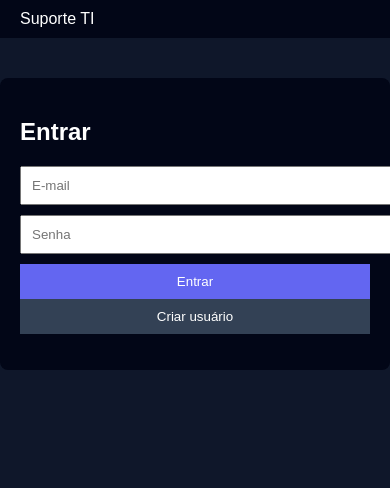
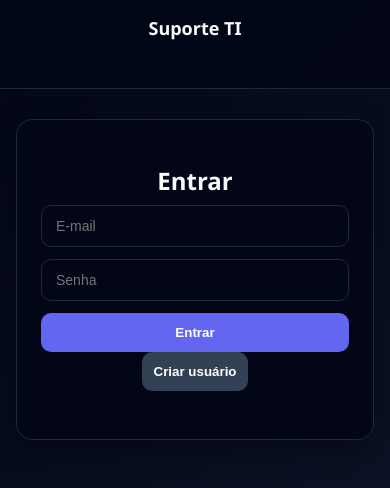
Before and after one commit to klebersanchezms/painel-suporte-ti, a plain HTML site: page index.html in a window 390 px wide. Drawn offline with Linux system fonts and the light colour scheme; files that its build step writes are made by us from their sources; no server answers; files whose address does not match are found by name.

Commit message:
Update styles.css
✔ Login centralizado
✔ Painel escuro moderno
✔ KPIs em cards
✔ Responsivo no celular
✔ Visual profissional de sistema corporativo

Basicamente um painel de TI de empresa real.

```diff
--- a/painel-suporte-ti/css/styles.css
+++ b/painel-suporte-ti/css/styles.css
@@ -1,54 +1,161 @@
-body {
-  font-family: Arial, sans-serif;
-  background: #0f172a;
-  color: white;
-  margin: 0;
+:root {
+  --bg: #0f172a;
+  --card: #020617;
+  --primary: #6366f1;
+  --secondary: #334155;
+  --text: #f8fafc;
+  --muted: #94a3b8;
+  --border: #1e293b;
 }
 
+* {
+  box-sizing: border-box;
+}
+
+body {
+  margin: 0;
+  font-family: "Segoe UI", Arial, sans-serif;
+  background: linear-gradient(135deg, #020617, #0f172a);
+  color: var(--text);
+  min-height: 100vh;
+}
+
+/* TOPO */
 .topbar {
-  padding: 10px 20px;
-  background: #020617;
   display: flex;
   justify-content: space-between;
+  align-items: center;
+  padding: 16px 24px;
+  background: rgba(2, 6, 23, 0.9);
+  border-bottom: 1px solid var(--border);
 }
 
-.container {
-  max-width: 800px;
-  margin: 40px auto;
+.brand {
+  font-size: 18px;
+  font-weight: 600;
 }
 
+.topbar button {
+  width: auto;
+  padding: 8px 16px;
+}
+
+/* CONTAINER CENTRAL */
+.container {
+  max-width: 1100px;
+  margin: 60px auto;
+  padding: 0 16px;
+}
+
+/* CARDS */
 .card {
+  background: var(--card);
+  border-radius: 16px;
+  padding: 24px;
+  border: 1px solid var(--border);
+  box-shadow: 0 10px 30px rgba(0,0,0,.4);
+  margin-bottom: 24px;
+}
+
+/* LOGIN */
+#loginView {
+  max-width: 420px;
+  margin: 0 auto;
+  text-align: center;
+}
+
+#loginView h2 {
+  margin-bottom: 8px;
+}
+
+#loginView p {
+  color: var(--muted);
+  margin-bottom: 24px;
+}
+
+/* FORM */
+form {
+  display: flex;
+  flex-direction: column;
+  gap: 12px;
+}
+
+input {
+  padding: 12px 14px;
+  border-radius: 10px;
+  border: 1px solid var(--border);
   background: #020617;
-  padding: 20px;
-  margin-bottom: 15px;
-  border-radius: 8px;
+  color: var(--text);
+  font-size: 14px;
+}
+
+input:focus {
+  outline: none;
+  border-color: var(--primary);
+}
+
+/* BOTÕES */
+.btn {
+  padding: 12px;
+  border-radius: 10px;
+  border: none;
+  background: var(--primary);
+  color: white;
+  font-weight: 600;
+  cursor: pointer;
+  transition: all .2s ease;
+}
+
+.btn:hover {
+  opacity: .9;
+}
+
+.secondary {
+  background: var(--secondary);
+}
+
+/* DASHBOARD */
+#appView h2 {
+  margin-bottom: 24px;
 }
 
 .grid {
   display: grid;
-  grid-template-columns: repeat(3, 1fr);
-  gap: 10px;
+  grid-template-columns: repeat(auto-fit, minmax(220px, 1fr));
+  gap: 20px;
 }
 
-input {
-  width: 100%;
-  padding: 10px;
-  margin-bottom: 10px;
+/* KPIs */
+.grid .card {
+  text-align: center;
 }
 
-.btn {
-  padding: 10px;
-  background: #6366f1;
-  color: white;
-  border: none;
-  cursor: pointer;
-  width: 100%;
+.grid strong {
+  display: block;
+  font-size: 32px;
+  margin-top: 8px;
+  color: var(--primary);
 }
 
-.secondary {
-  background: #334155;
-}
-
+/* UTIL */
 .hidden {
   display: none;
 }
+
+#userEmail {
+  margin-right: 12px;
+  color: var(--muted);
+  font-size: 14px;
+}
+
+/* RESPONSIVO */
+@media (max-width: 600px) {
+  .container {
+    margin: 30px auto;
+  }
+
+  .topbar {
+    flex-direction: column;
+    gap: 10px;
+  }
+}
```
